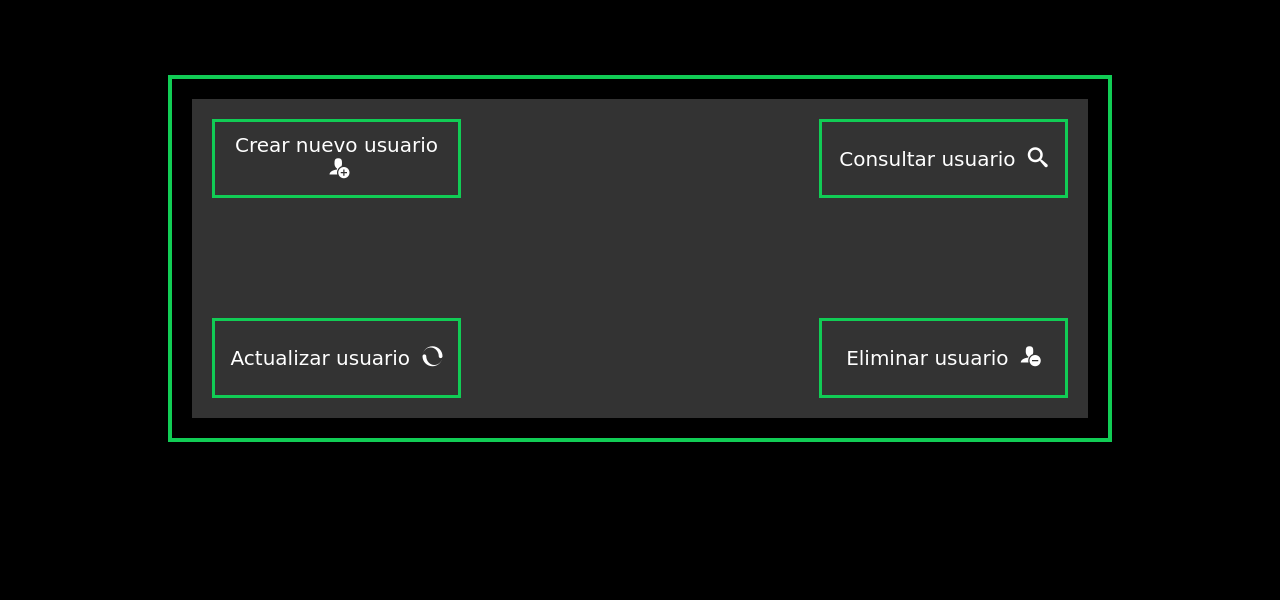
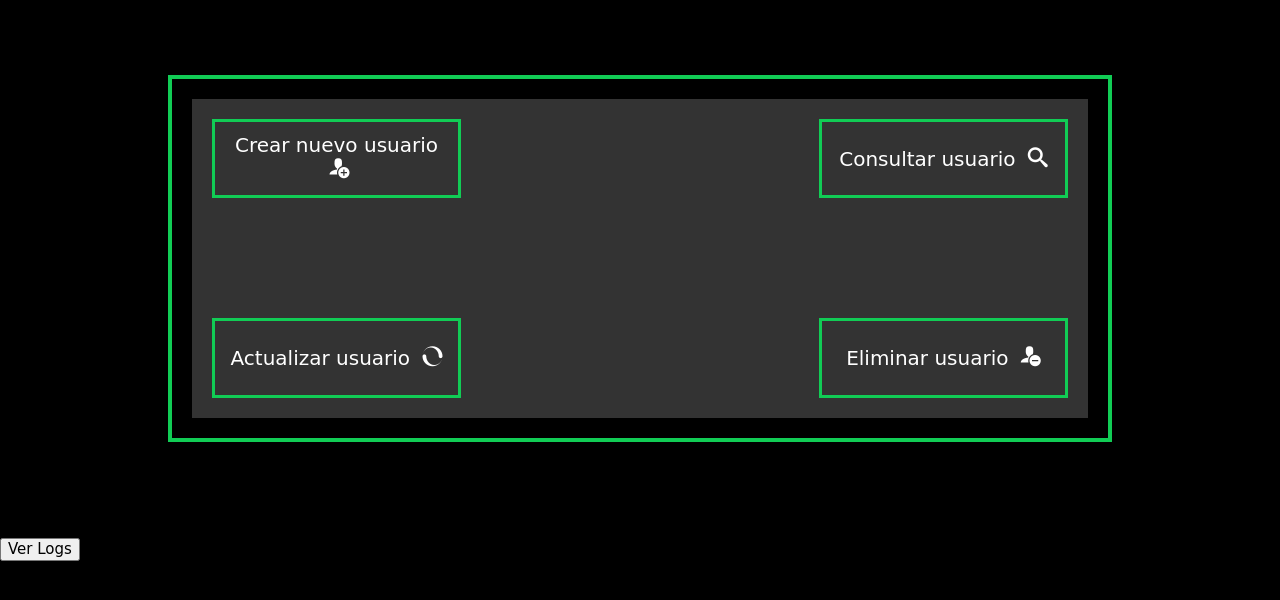
Before and after one commit to Kreydon/Gestion-de-usuarios-con-microservicios, a website built with Vite: page front/index.html in a window 1280 px wide. Shown: the part 106-706 px from the top of the page. Built offline with nearby package versions, Linux system fonts and the light colour scheme; a web font is replaced by a local one.

Commit message:
agregué botón view-logs a index.html

```diff
--- a/front/index.html
+++ b/front/index.html
@@ -33,6 +33,7 @@
                 <button id="cerrar">Cerrar</button>
             </div>
         </div>
+        <button id="view-logs">Ver Logs</button>
     </main>
     <script type="module" src="src/assets/js/index.js"></script>
 </body>
```
